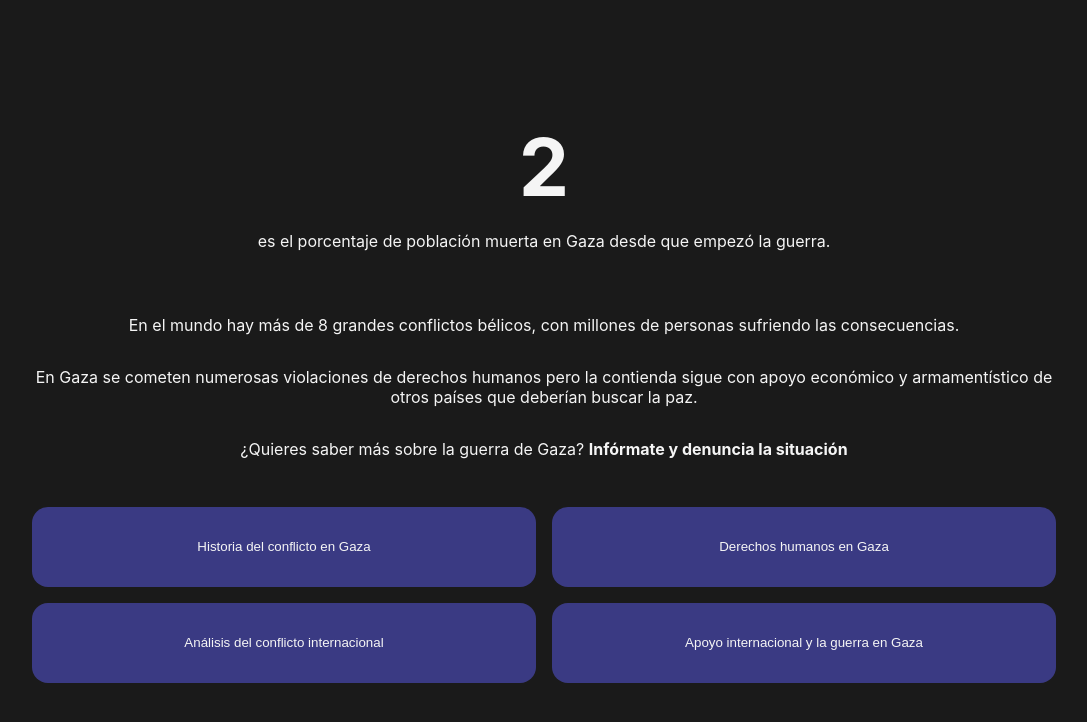
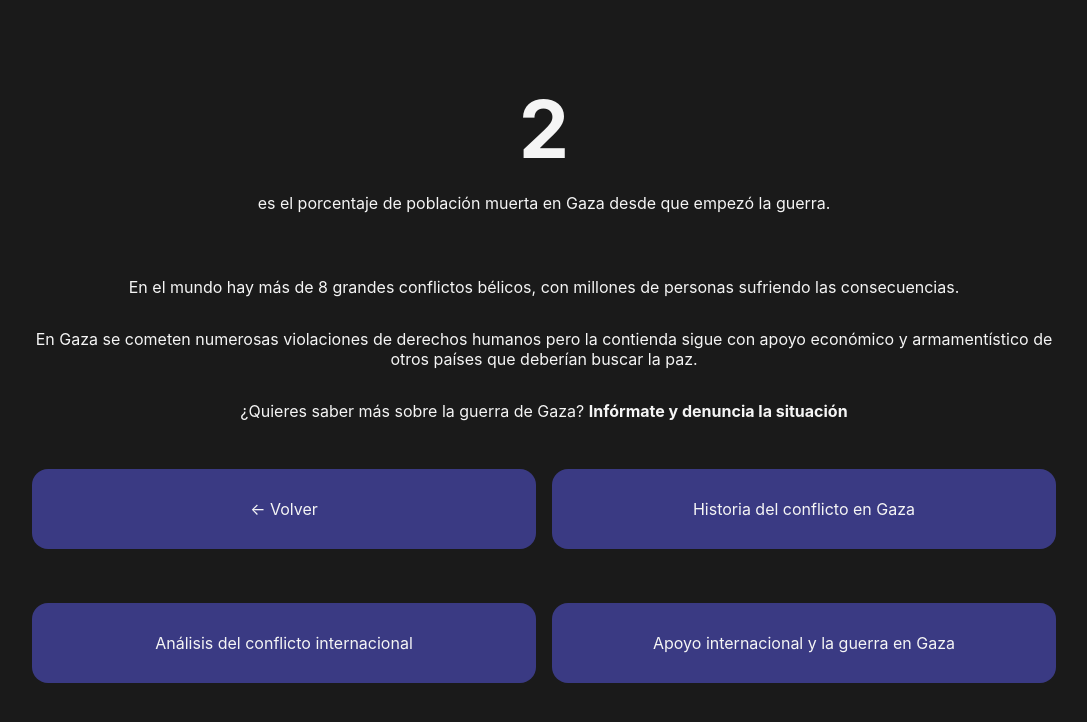
Before and after one commit to jrodriguezc160/not-a-game, a React (Create React App) app: page / in a window 1280 px wide. Both pictures are taken after a click on the button "Continuar". Shown: the top 722 px of the page, without its empty margins (96-1183 px from the left). Built offline with nearby package versions, Linux system fonts and the light colour scheme.

Commit message:
botones arreglados

```diff
--- a/src/App.css
+++ b/src/App.css
@@ -79,20 +79,21 @@ p {
   grid-template-columns: repeat(2, 1fr);
   gap: 1rem;
   width: 100%;
-  height: auto;
+  height: 75vh;
   overflow: auto;
 }
 
-button.fuente {
+.fuente {
   display: flex;
   justify-content: center;
   align-items: center;
   border-radius: 1rem;
-  background: linear-gradient(333deg, rgb(58, 58, 131), rgb(58, 58, 131));
+  background: rgb(58, 58, 131) !important;
+  padding: .25rem;
   /* background-color: rgb(58, 58, 131); */
-  width: 100%;
+  width: calc(100% - .5rem);
   /* Ocupa todo el espacio disponible en la columna */
-  height: 5rem;
+  height: 4.5rem;
   color: whitesmoke;
 
   * {
--- a/src/App.js
+++ b/src/App.js
@@ -31,10 +31,10 @@ function App () {
 
   // Array de objetos con títulos y enlaces
   const fuentes = [
+    { title: '←  Volver', link: 'https://gazasnotagame.vercel.app/' },
     {
       title: 'Historia del conflicto en Gaza', link: 'https://youtu.be/ulWMA4GZ1Z0?si=r7GHHa3nO1aZ2JhV'
     },
-    { title: 'Derechos humanos en Gaza', link: 'https://example.com/derechos-humanos-gaza' },
     { title: 'Análisis del conflicto internacional', link: 'https://example.com/analisis-conflicto' },
     { title: 'Apoyo internacional y la guerra en Gaza', link: 'https://example.com/apoyo-internacional-gaza' }
   ];
--- a/src/components/Fuente.jsx
+++ b/src/components/Fuente.jsx
@@ -5,8 +5,6 @@ import '../App.css';
 export default function Fuente ({ title, link }) {
 
   return (
-    <button className='fuente'>
-      <a href={link}>{title}</a>
-    </button>
+    <a href={link} className='fuente'>{title}</a>
   );
 }
```
